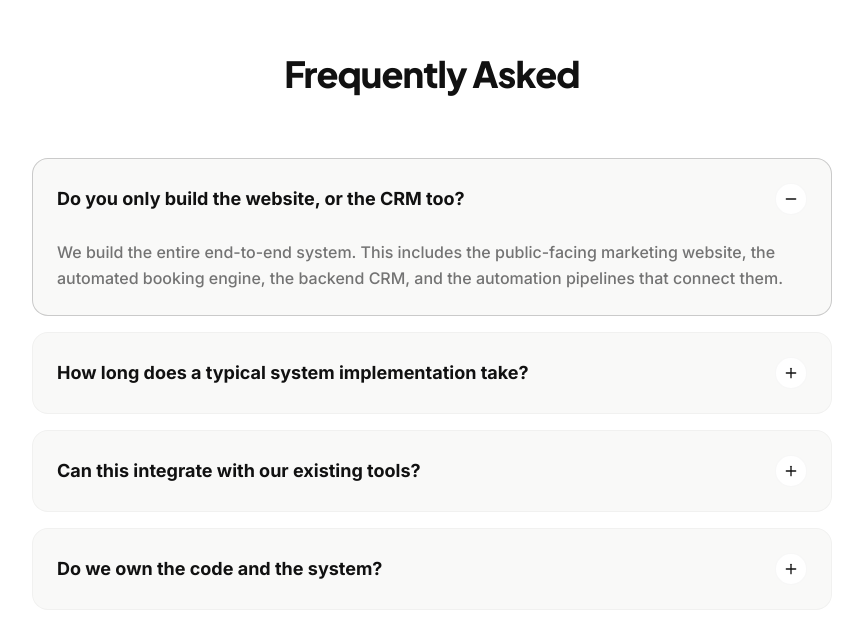
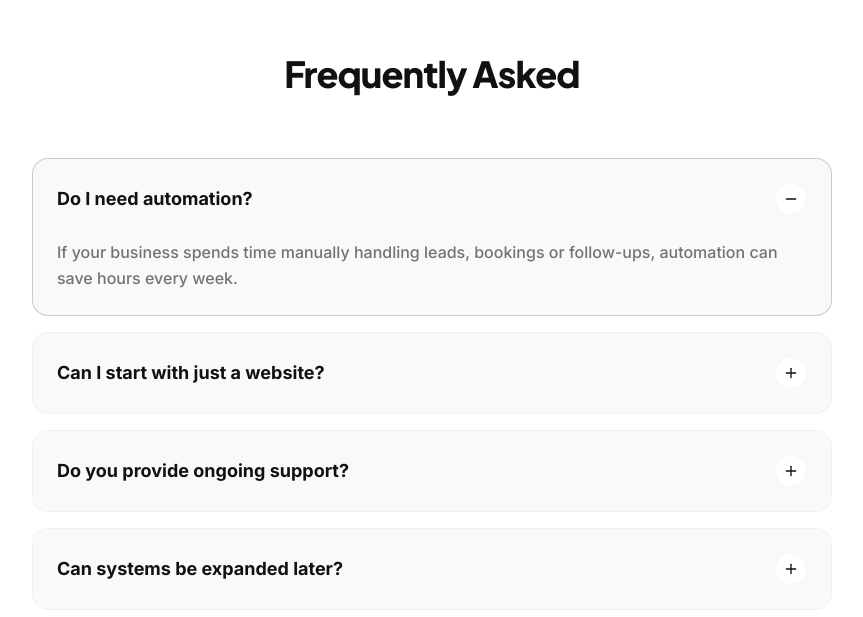
Before and after one commit to ravisharma-09/northflow, a Next.js app: page / in a window 1280 px wide. Shown: the part 6171-6788 px from the top of the page, without its empty margins (208-1071 px from the left). Built offline with nearby package versions, Linux system fonts and the light colour scheme.

Commit message:
update: replace FAQ copy with new questions

```diff
--- a/src/components/FAQ.tsx
+++ b/src/components/FAQ.tsx
@@ -8,20 +8,20 @@ import ScrollReveal from './ScrollReveal';
 export default function FAQ() {
   const faqs = [
     {
-      q: "Do you only build the website, or the CRM too?",
-      a: "We build the entire end-to-end system. This includes the public-facing marketing website, the automated booking engine, the backend CRM, and the automation pipelines that connect them."
+      q: "Do I need automation?",
+      a: "If your business spends time manually handling leads, bookings or follow-ups, automation can save hours every week."
     },
     {
-      q: "How long does a typical system implementation take?",
-      a: "Most bespoke system implementations take between 4 to 8 weeks, depending on the complexity of your custom automation requirements and database structure."
+      q: "Can I start with just a website?",
+      a: "Yes. Many clients begin with a website and add automation later."
     },
     {
-      q: "Can this integrate with our existing tools?",
-      a: "Yes. Our architecture is API-first. We can integrate with Stripe, Google Workspace, Slack, Twilio, and most major ERPs or specialized industry tools."
+      q: "Do you provide ongoing support?",
+      a: "Yes. We offer maintenance, improvements and ongoing optimization."
     },
     {
-      q: "Do we own the code and the system?",
-      a: "Absolutely. Once the project is completed and handed over, you own the infrastructure, the data, and the intellectual property."
+      q: "Can systems be expanded later?",
+      a: "Absolutely. Every system is designed to grow with your business."
     }
   ];
 
```
